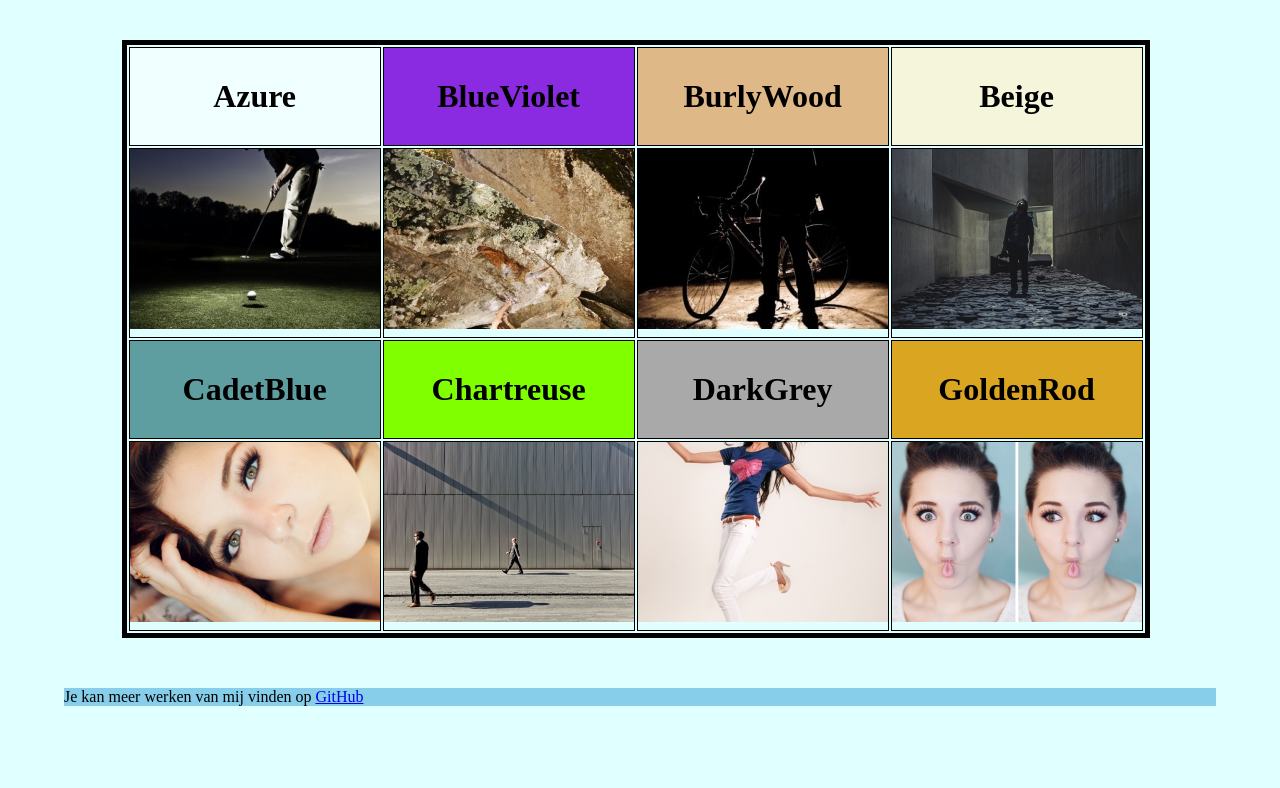
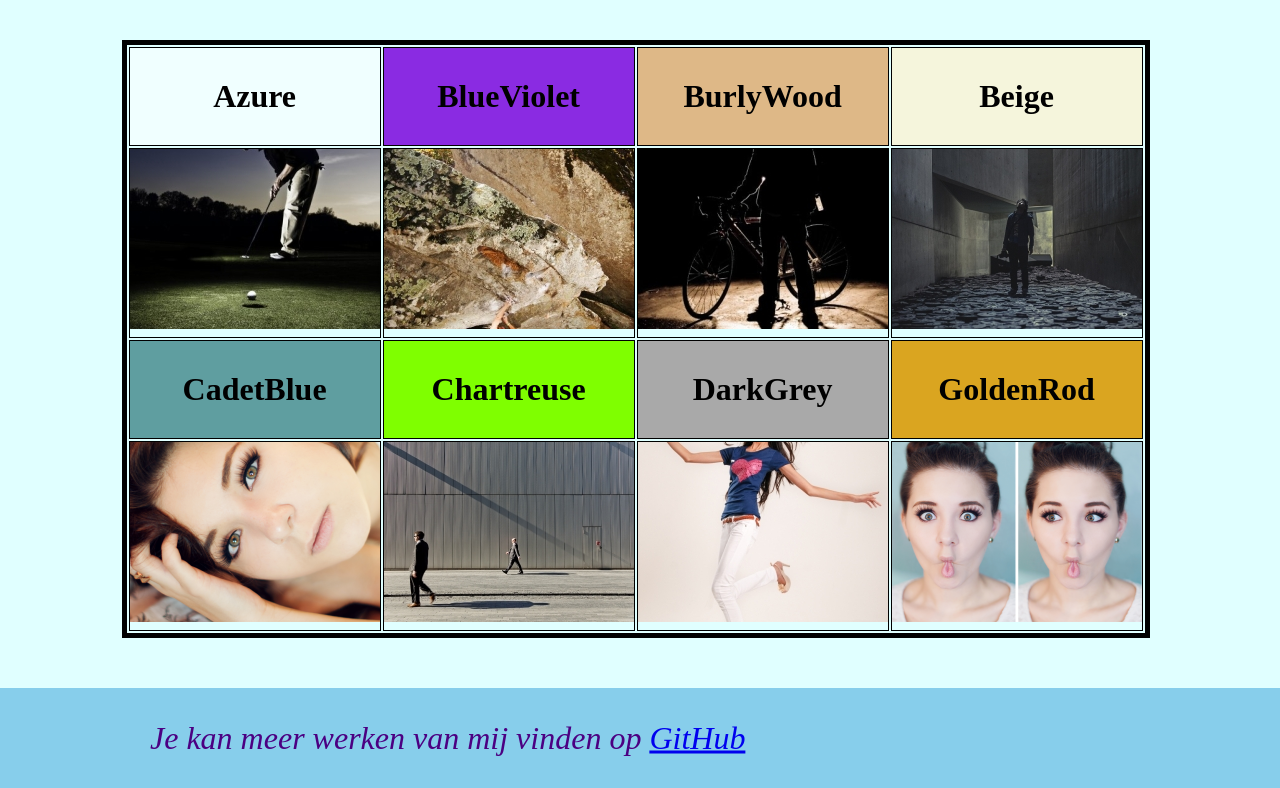
Before and after one commit to EskesJ/Huiswerk-Les-12, a plain HTML site: page index.html in a window 1280 px wide. Shown: the part 104-892 px from the top of the page. Before the commit the page ends 840 px from the top, so only its background shows below. Drawn offline with Linux system fonts and the light colour scheme.

Commit message:
Update style.css

```diff
--- a/CSS/style.css
+++ b/CSS/style.css
@@ -3,16 +3,13 @@
   padding: 0;
 }
 /* *******************Selectors met betrekking tot de header en footer.****************** */
-header,
-footer {
-  width: 90%;
-  margin: 30px auto;
-  background-color: SkyBlue;
-}
+
+
 
 header {
   width: 90%;
   margin: 0 auto;
+  background-color: SkyBlue;
 }
 
 h1 {
@@ -25,6 +22,22 @@ h1 {
 .header_container {
   background-color: SkyBlue;
   margin-top: 0%;
+}
+
+footer {
+  background-color: SkyBlue;
+  font-style: italic;
+  height: 100px;
+  position: relative;
+}
+
+footer p {
+  position: absolute;
+  top: 50%;
+  transform: translate(0, -50%);
+  font-size: 2rem;
+  padding-left: 150px;
+  color: Indigo;
 }
 
 /* *******************Einde Selectors met betrekking tot de header.****************** */
```
